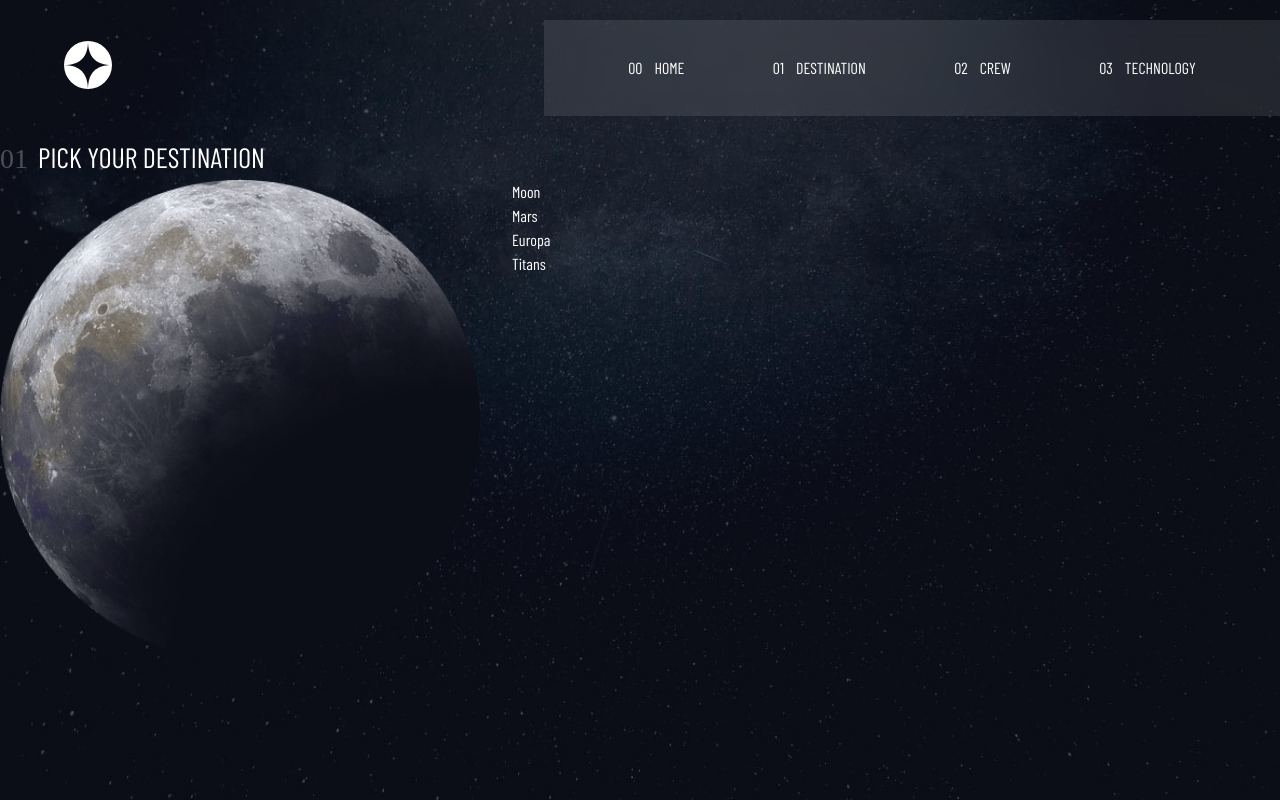
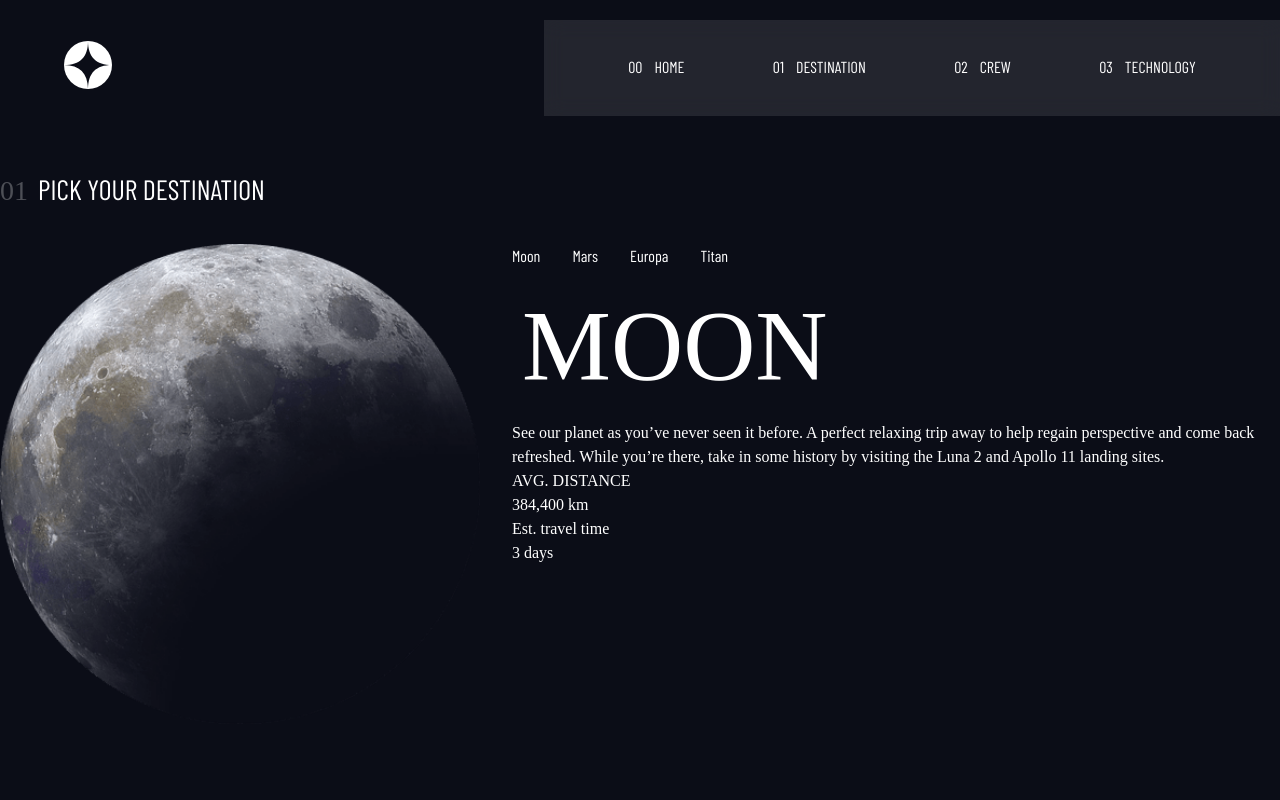
Before and after one commit to devkarine/space-tourism, a React (Vite) app: page /destination in a window 1280 px wide. Built offline with nearby package versions, Linux system fonts and the light colour scheme; a web font is replaced by a local one.

Commit message:
feat: add DestinationContent

```diff
--- /dev/null
+++ b/src/Pages/Destination/destinations.json
@@ -0,0 +1,32 @@
+{
+    "moon": {
+      "image": "/assets/destination/image-moon.png",
+      "title": "MOON",
+      "description": "See our planet as you’ve never seen it before. A perfect relaxing trip away to help regain perspective and come back refreshed. While you’re there, take in some history by visiting the Luna 2 and Apollo 11 landing sites.",
+      "distance": "384,400 km",
+      "travelTime": "3 days"
+    },
+    "mars": {
+      "image": "/assets/destination/image-mars.png",
+      "title": "MARS",
+      "description": "Don’t forget to pack your hiking boots. You’ll need them to tackle Olympus Mons, the tallest planetary mountain in our solar system. It’s two and a half times the size of Everest!",
+      "distance": "225 mil. km",
+      "travelTime": "9 months"
+    },
+    "europa": {
+      "image": "/assets/destination/image-europa.png",
+      "title": "EUROPA",
+      "description": "The smallest of the four Galilean moons orbiting Jupiter, Europa is a winter lover’s dream. With an icy surface, it’s perfect for a bit of ice skating, curling, hockey, or simple relaxation in your snug wintery cabin.",
+      "distance": "628 MIL. km",
+      "travelTime": "3 years"
+    },
+    "titan": {
+      "image": "/assets/destination/image-titan.png",
+      "title": "TITAN",
+      "description": "The only moon known to have a dense atmosphere other than Earth, Titan is a home away from home (just a few hundred degrees colder!). As a bonus, you get striking views of the Rings of Saturn.",
+      "distance": "1.6 BIL. km",
+      "travelTime": "7 years"
+    }
+
+
+  }
--- a/src/Pages/Destination/index.tsx
+++ b/src/Pages/Destination/index.tsx
@@ -1,49 +1,63 @@
+import  { useState, useEffect} from 'react';
+import * as S from './styled';
+import { ImgDestination } from '../../components/ImgDestination';
+import { TabNavDestination } from '../../components/TabNav/TabNavDestination';
+import { Title } from '../../components/Title';
+import destinationsData from './destinations.json';
 import { Header } from '../../components/Header';
-import { ImgDestination } from '../../components/ImgDestination';
-import { TabNav } from '../../components/TabNav';
-import { Title } from '../../components/Title';
-import * as S from './styled';
+
+
+
+interface DestinationData {
+  image: string;
+  title: string;
+  description: string;
+  distance: string;
+  travelTime: string;
+}
 
 export const Destination = () => {
+  const [selectedDestination, setSelectedDestination] = useState('moon');
+  const [destinations, setDestinations] = useState<{ [key: string]: DestinationData }>({});
+
+  useEffect(() => {
+    setDestinations(destinationsData);
+  }, []);
+
+  const handleTabClick = (destination: string) => {
+    setSelectedDestination(destination);
+  };
+
+  const destination = destinations[selectedDestination];
+
   return (
-    <S.Container>
+    <S.DestinationContent>
       <Header />
-      <Title  position={"01"} text={"PICK YOUR DESTINATION"}/>
-
-      <S.DestinationContent>
-        <ImgDestination src={'/assets/destination/image-moon.png'} alt={"Lua"}/>
+      <Title position="01" text="PICK YOUR DESTINATION" variant="secondary" />
+      {destination && (
+        <S.MainContent>
+          <ImgDestination src={destination.image} alt={destination.title} />
 
           <section>
-          <nav>
-            <TabNav to="/moon" borderDirection={'bottom'}>
-              Moon
-            </TabNav>
-            <TabNav to="/" borderDirection={'bottom'}>
-              Mars
-            </TabNav>
-            <TabNav to="/" borderDirection={'bottom'}>
-              Europa
-            </TabNav>
-            <TabNav to="/" borderDirection={'bottom'}>
-              Titans
-            </TabNav>
-          </nav>
+            <TabNavDestination onTabClick={handleTabClick} />
+
             <div>
-            <h1></h1>
-            <p></p>
+              <Title text={destination.title} variant="primary" />
+              <p>{destination.description}</p>
               <div>
                 <div>
-                <p></p>
-                <p></p>
+                  <p>AVG. DISTANCE</p>
+                  <p>{destination.distance}</p>
                 </div>
                 <div>
-                <p></p>
-                <p></p>
+                  <p>Est. travel time</p>
+                  <p>{destination.travelTime}</p>
                 </div>
               </div>
             </div>
           </section>
+        </S.MainContent>
+      )}
     </S.DestinationContent>
-    </S.Container>
   );
 };
--- a/src/Pages/Destination/styled.ts
+++ b/src/Pages/Destination/styled.ts
@@ -14,7 +14,13 @@ export const Container = styled.div`
   }
 `;
 
-export const DestinationContent = styled.section`
-    display: flex;
-    gap: 32px;
-`
+export const DestinationContent = styled.div`
+  display: flex;
+  flex-direction: column;
+  gap: 32px;
+`;
+
+export const MainContent = styled.div`
+  display: flex;
+  gap: 32px;
+`;
--- a/src/Pages/Home/index.tsx
+++ b/src/Pages/Home/index.tsx
@@ -1,5 +1,6 @@
 import { Button } from '../../components/Button';
 import { Header } from '../../components/Header';
+import { Title } from '../../components/Title';
 import * as S from './styled';
 
 export const Home = () => {
@@ -9,7 +10,7 @@ export const Home = () => {
       <S.HomeContent>
         <S.HomeIntro>
           <span>SO, YOU WANT TO TRAVEL TO</span>
-          <h1>SPACE</h1>
+          <Title text={"SPACE"} variant={'primary'}/>
 
           <p>
             Let’s face it; if you want to go to space, you might as well
--- a/src/Pages/Home/styled.ts
+++ b/src/Pages/Home/styled.ts
@@ -41,12 +41,8 @@ export const HomeIntro = styled.div`
   }
 
   h1 {
-    font-family: ${({ theme }) => theme.fonts.family.primary};
-    font-size: ${({ theme }) => theme.fonts.size.header.extraLarge};
 
-    @media (max-width: 768px) {
-      font-size: ${({ theme }) => theme.fonts.size.header.large};
-    }
+
   }
 
   p {
--- a/src/Routes/routes.tsx
+++ b/src/Routes/routes.tsx
@@ -5,12 +5,10 @@ import { Destination } from '../Pages/Destination';
 export const SpaceTourismRoutes = () => {
   return (
     <BrowserRouter>
-      <Routes>
-        <Route path="/*" element={<Navigate replace to="/home" />} />
+       <Routes>
+        <Route path="/" element={<Navigate replace to="/home" />} />
         <Route path="/home" element={<Home />} />
-        <Route path="/destination" element={<Destination />}>
-          {/* <Route path="/moon" element={<Home />} /> */}
-        </Route>
+        <Route path="/destination/*" element={<Destination />} />
       </Routes>
     </BrowserRouter>
   );
--- /dev/null
+++ b/src/components/TabNav/TabNavDestination/index.tsx
@@ -0,0 +1,26 @@
+
+import { TabNav } from '../styled';
+import * as S from './styled';
+
+interface TabNavDestinationProps {
+  onTabClick: (destination: string) => void;
+}
+
+export const TabNavDestination = ({ onTabClick }: TabNavDestinationProps) => {
+  return (
+    <S.TabNavDestination>
+      <TabNav to="#" onClick={() => onTabClick('moon')} borderDirection="bottom">
+        Moon
+      </TabNav>
+      <TabNav to="#" onClick={() => onTabClick('mars')} borderDirection="bottom">
+        Mars
+      </TabNav>
+      <TabNav to="#" onClick={() => onTabClick('europa')} borderDirection="bottom">
+        Europa
+      </TabNav>
+      <TabNav to="#" onClick={() => onTabClick('titan')} borderDirection="bottom">
+        Titan
+      </TabNav>
+    </S.TabNavDestination>
+  );
+};
--- /dev/null
+++ b/src/components/TabNav/TabNavDestination/styled.ts
@@ -0,0 +1,6 @@
+import styled from "styled-components";
+
+export const TabNavDestination = styled.nav`
+    display: flex;
+     gap: 32px
+`
--- a/src/components/TabNav/index.tsx
+++ b/src/components/TabNav/index.tsx
@@ -1,17 +1,17 @@
-import React from 'react';
+
 import * as S from './styled';
 
-interface TabProps{
-    children: React.ReactNode
-    to: string
-    borderDirection: 'bottom' | 'right'
+interface TabProps {
+  children: React.ReactNode;
+  to: string;
+  borderDirection: 'bottom' | 'right';
+  onClick?: () => void;
 }
 
-
-export const TabNav = ({children , to, borderDirection}: TabProps) => {
-    return(
-        <S.TabNav to={to} borderDirection={borderDirection}>
-            {children}
-        </S.TabNav>
-    )
-}
+export const TabNav = ({ children, to, borderDirection, onClick }: TabProps) => {
+  return (
+    <S.TabNav to={to} borderDirection={borderDirection} onClick={onClick}>
+      {children}
+    </S.TabNav>
+  );
+};
--- a/src/components/TabNav/styled.ts
+++ b/src/components/TabNav/styled.ts
@@ -4,6 +4,7 @@ import { Link } from 'react-router-dom';
 interface TabNavProps {
   to: string;
   borderDirection: 'bottom' | 'right';
+  onTabClick?: () => void
 }
 
 export const TabNav = styled(Link)<TabNavProps>`
@@ -15,20 +16,16 @@ export const TabNav = styled(Link)<TabNavProps>`
   color: ${({ theme }) => theme.colors.light};
   background-color: transparent;
   cursor: pointer;
+  border-bottom: ${({ borderDirection }) =>
+    borderDirection === 'bottom' ? '3px solid transparent' : 'none'};
+  border-right: ${({ borderDirection }) =>
+    borderDirection === 'right' ? '3px solid transparent' : 'none'};
 
   &:hover {
-    ${({ borderDirection }) =>
-      borderDirection === 'bottom'
-        ?
-        'border-bottom: 3px solid #85868b;'
-        :
-        'border-right: 3px solid #85868b;'}
+    border-color: #85868b;
   }
 
   &:focus {
-    ${({ borderDirection }) =>
-      borderDirection === 'bottom'
-        ? 'border-bottom: 3px solid white;'
-        : 'border-right: 3px solid white;'}
+    border-color: white;
   }
 `;
--- a/src/components/Title/index.tsx
+++ b/src/components/Title/index.tsx
@@ -1,13 +1,14 @@
 import * as S from './styled';
 
 interface TitleProps {
-  position: string;
+  position?: string;
   text: string;
+  variant: 'primary' | 'secondary'
 }
 
-export const Title = ({ position, text }: TitleProps) => {
+export const Title = ({ position, text, variant }: TitleProps) => {
   return (
-    <S.Title>
+    <S.Title $variant={variant}>
       <span>{position}</span>
       {text}
     </S.Title>
--- a/src/components/Title/styled.ts
+++ b/src/components/Title/styled.ts
@@ -1,11 +1,31 @@
-import styled from "styled-components";
+import styled from 'styled-components';
 
-export const Title = styled.h2`
-    font-family: ${({theme})=> theme.fonts.family.secondary};
-    font-size: ${({theme})=> theme.fonts.size.header.extraSmall};
+interface TitleStyleProps {
+  $variant: 'primary' | 'secondary';
+}
 
-    span{
-        padding-right: 10px;
-        color: #4d4f56;
+export const Title = styled.h2<TitleStyleProps>`
+  ${({ $variant, theme }) =>
+    $variant === 'primary'
+      ? `
+      font-family: ${theme.fonts.family.primary};
+      font-size: ${theme.fonts.size.header.large};
+
+      @media (max-width: 768px) {
+      font-size: ${theme.fonts.size.header.medium};
     }
-`
+
+      `
+      : `
+
+      font-family: ${theme.fonts.family.secondary};
+      font-size: ${theme.fonts.size.header.extraSmall};
+
+
+      `}
+
+  span {
+    padding-right: 10px;
+    color: #4d4f56;
+  }
+`;
```
Lines whose indentation alone changed are shown as unchanged.
